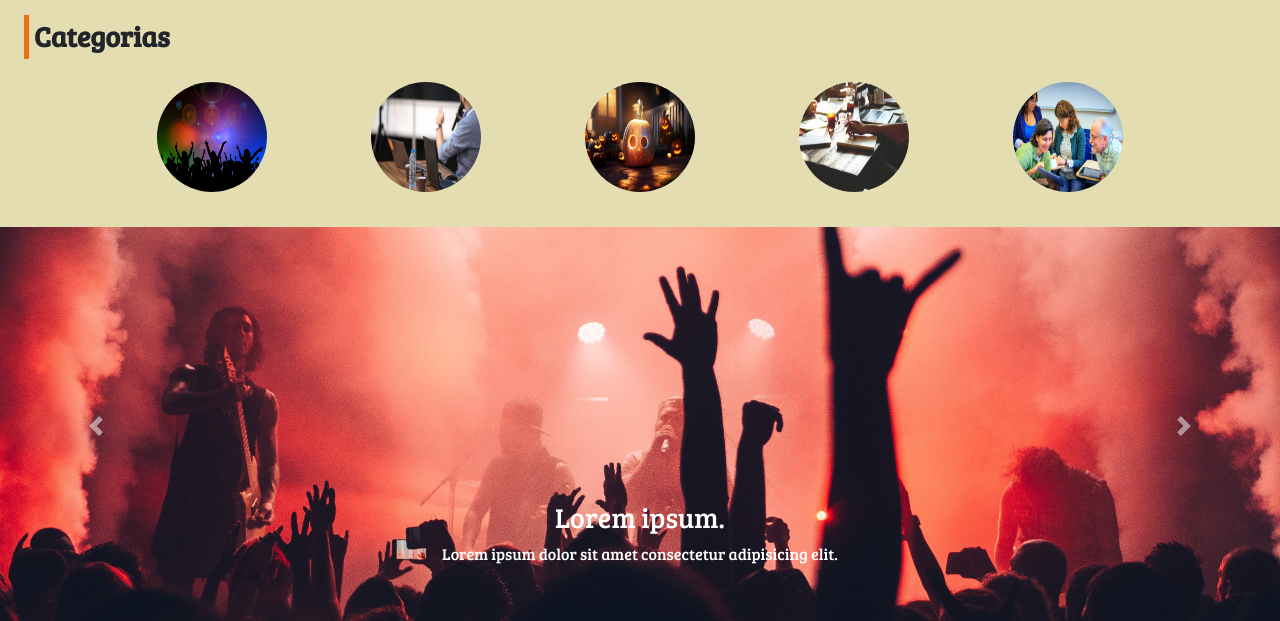
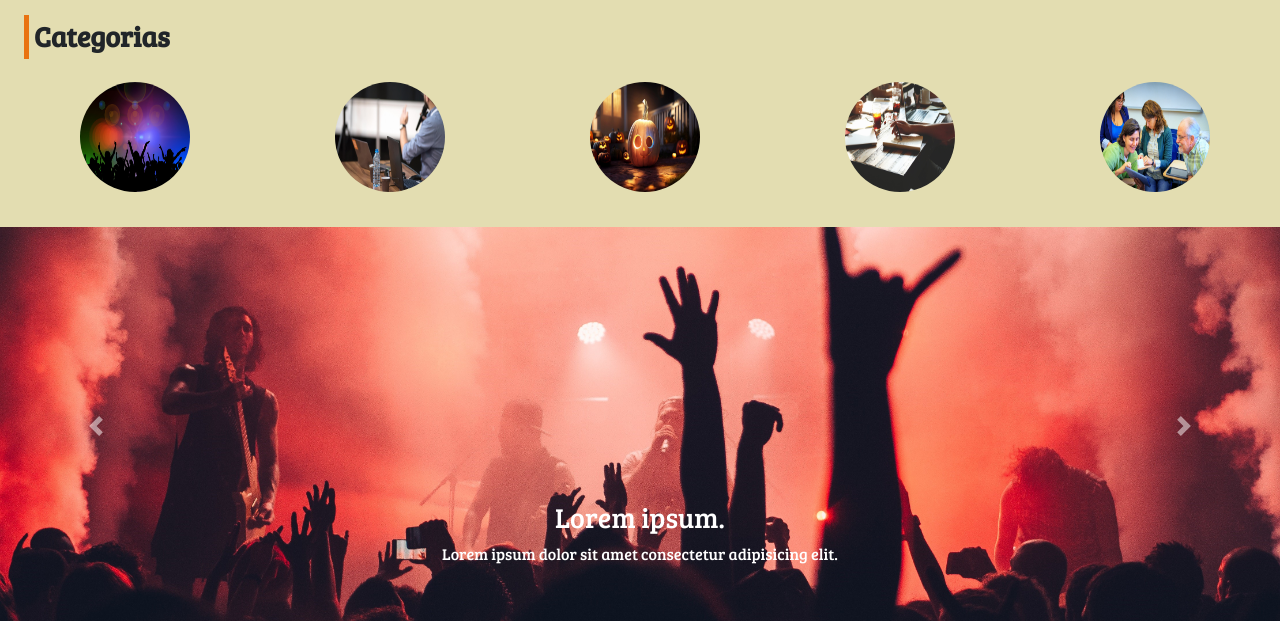
Before and after one commit to M4riotto/pj2-g06, a PHP site: page / in a window 1280 px wide. Shown: the part 72-693 px from the top of the page. Run offline with PHP 8.4, Linux system fonts and the light colour scheme; data comes from the database, SQL or seed files in the repository.

Commit message:
css - categoria 3

```diff
--- a/pj2-g06/assets/custom.css
+++ b/pj2-g06/assets/custom.css
@@ -25,26 +25,25 @@
 }
 
 *{
-
-}
-
-*{
     margin: 0;
     padding: 0;
     font-family: 'Bree Serif', serif;
-
 }
 
 .bg-faded{
     background-color: #0368f684;
 }
 
+#logo {
+    display: flex;
+    align-items: center;
+    margin-right: 10px;
+}
+
 .imgLogo{
     width: 50px;
     margin-right: 5px;
 }
-
-
 
 header{
     background-color: #3eccff48;
@@ -57,11 +56,7 @@ header{
 /*cor da navbar*/
 
 
-#logo {
-    display: flex;
-    align-items: center;
-    margin-right: 10px;
-}
+
 
 h1{
     color: black;
@@ -88,14 +83,14 @@ h1{
 
 img.categoria{
     border-radius: 200px;
+    margin-left: 10px;
 }
 
 .cat{
     display: flex;
     flex-direction: row;
     overflow-x: auto;
-    justify-content: space-around;
-    padding: 15px 35px 35px 35px;
+    padding: 15px 0 35px 0;
 }
 
 h3.categoria {
--- a/pj2-g06/index.html
+++ b/pj2-g06/index.html
@@ -75,7 +75,7 @@
       <!-- <button class="mr-3">Ver tudo</button> -->
     </div>
 
-    <div class="container cat justify-content-space-evenly">
+    <div class="container cat justify-content-between">
       <a href="#festas"><img class="categoria" title="Festas" src="img/festas.jpg" alt="Festas" width="110" height="110"></a>
       <a href="#palestras"><img class="categoria" title="Palestras" src="img/palestras.jpg" alt="Palestras" width="110" height="110"></a>
       <a href="#halloween"><img class="categoria" title="Halloween" src="img/halloween.jpg" alt="Halloween" width="110" height="110"></a>
```
